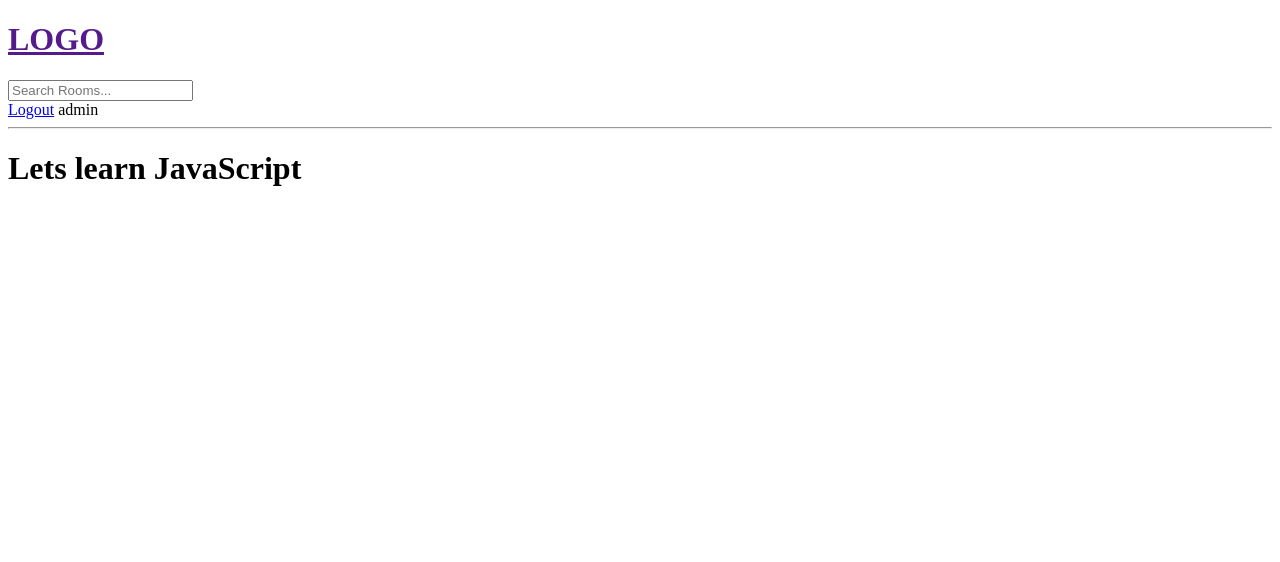
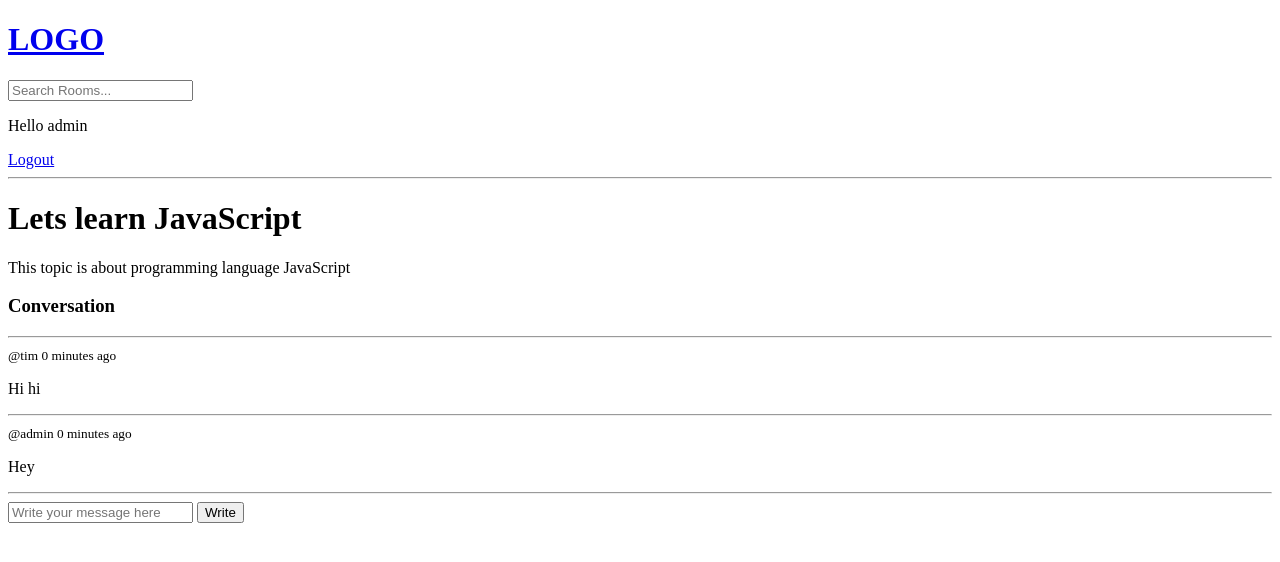
Before and after one commit to DmitriyRiabko/StudyBudy, a Django app: page /room/1 in a window 1280 px wide. Shown: the top 562 px of the page. Run offline with Django 5.2, Linux system fonts and the light colour scheme; a user stored in the database is signed in; data comes from the database, SQL or seed files in the repository.

Commit message:
some template features

```diff
--- a/base/templates/base/room.html
+++ b/base/templates/base/room.html
@@ -1,8 +1,33 @@
-{% extends "main.html" %}
+{% extends "main.html" %} {% block content %}
 
-{% block content %}
-<b><h1>{{room.name}}</h1></b>
+<div class="room-container">
+  <b><h1>{{room.name}}</h1></b>
 
+  <p>{{room.description}}</p>
 
+  <div class="comment-wrapper">
+    <h3>Conversation</h3>
+    <hr />
+    {% for message in room_messages %}
+    <div>
+      <small>@{{message.user}} {{message.created|timesince }} ago</small>
+      <p>{{message.body}}</p>
+      <hr />
+    </div>
+
+    {% endfor %}
+  </div>
+
+  {% if request.user.is_authenticated %}
+  <div class="comment-form">
+    <form action="" method="POST">
+      {% csrf_token %}
+
+      <input type="text" name="body" placeholder="Write your message here" />
+      <input type="submit" value="Write" />
+    </form>
+  </div>
+  {% endif %}
+</div>
 
 {% endblock content %}
--- a/templates/navbar.html
+++ b/templates/navbar.html
@@ -1,4 +1,4 @@
-<a href="">
+<a href="/">
   <h1>LOGO</h1>
 </a>
 
@@ -7,8 +7,9 @@
 </form>
 
 {% if request.user.is_authenticated %}
+
+<p> Hello {{request.user}}</p>
 <a href="{% url 'logout' %}">Logout</a>
-{{user}}
 
 {% else %}
 <a href="{% url 'login' %}">Login</a>
```
